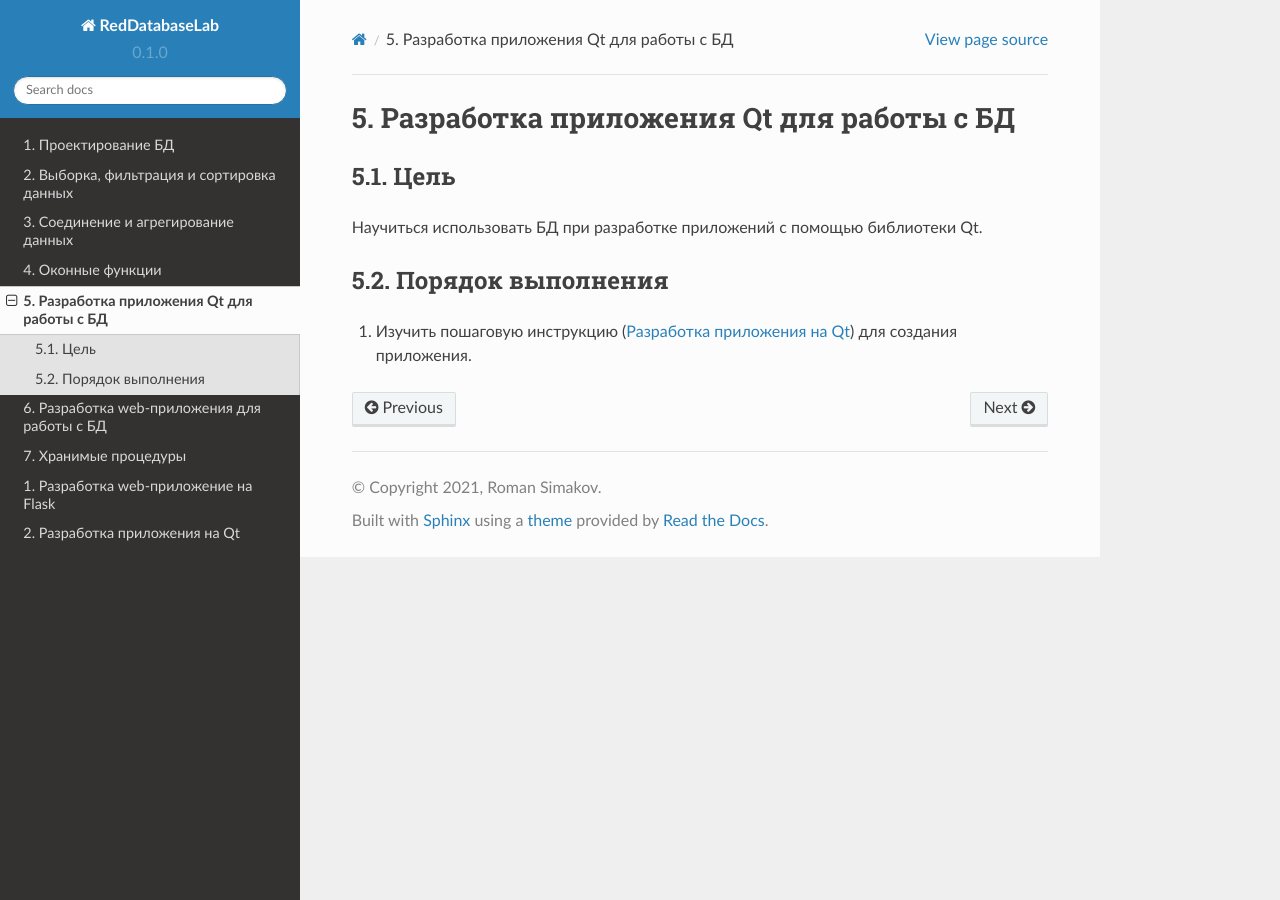
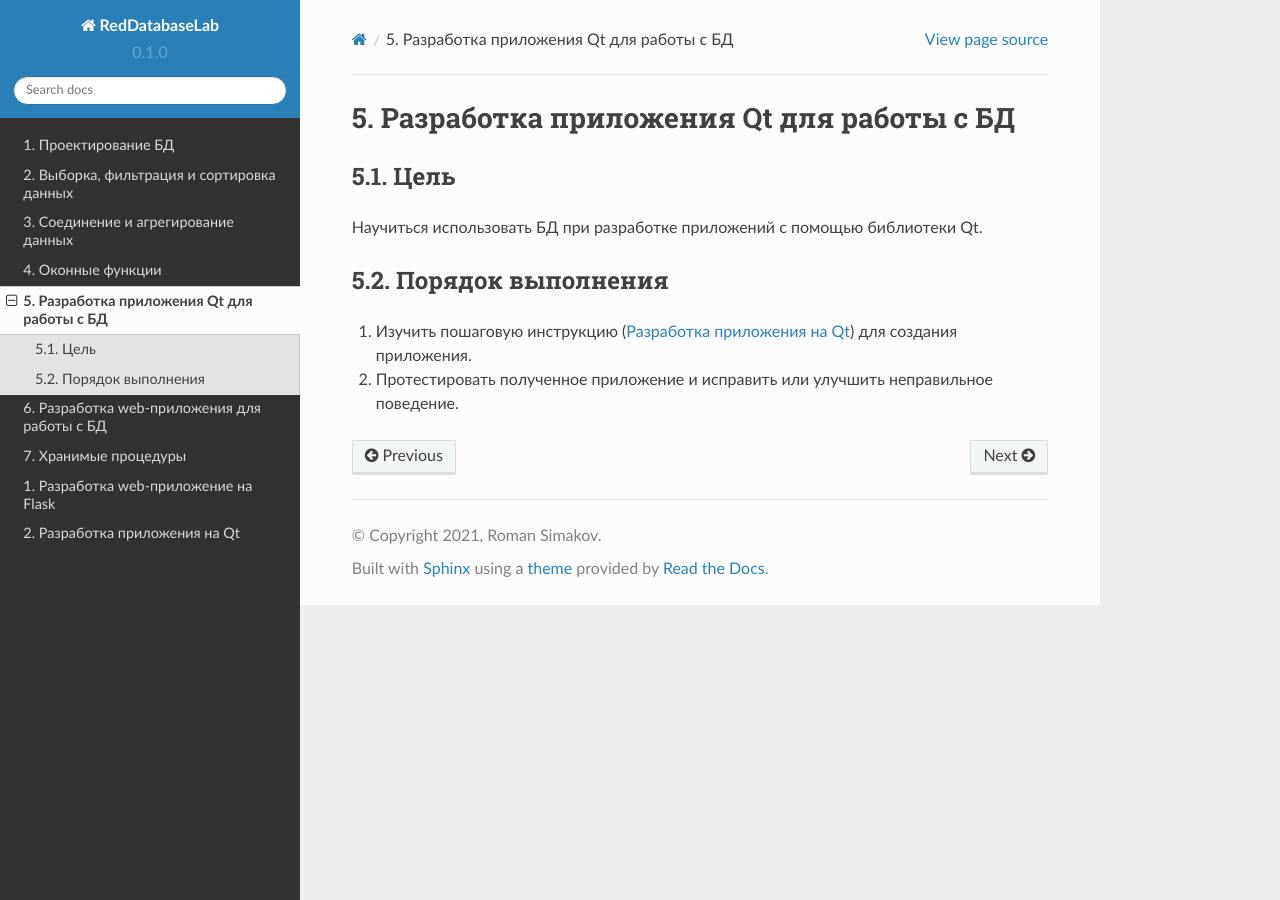
Before and after one commit to romansimakov/RedDatabaseLab, a Sphinx documentation site: the page built from docs/qt_app.rst, in a window 1280 px wide. Built offline with Sphinx 7.4.7 and the Read the Docs theme 2.0.0, drawn with Linux system fonts in a browser that asks for light colours.

Commit message:
Корректировка лабораторной про десктоп

```diff
--- a/docs/qt_app.rst
+++ b/docs/qt_app.rst
@@ -10,3 +10,4 @@
 ==================
 
 1. Изучить пошаговую инструкцию (:ref:`qt-tutorial`) для создания приложения.
+2. Протестировать полученное приложение и исправить или улучшить неправильное поведение.
```
